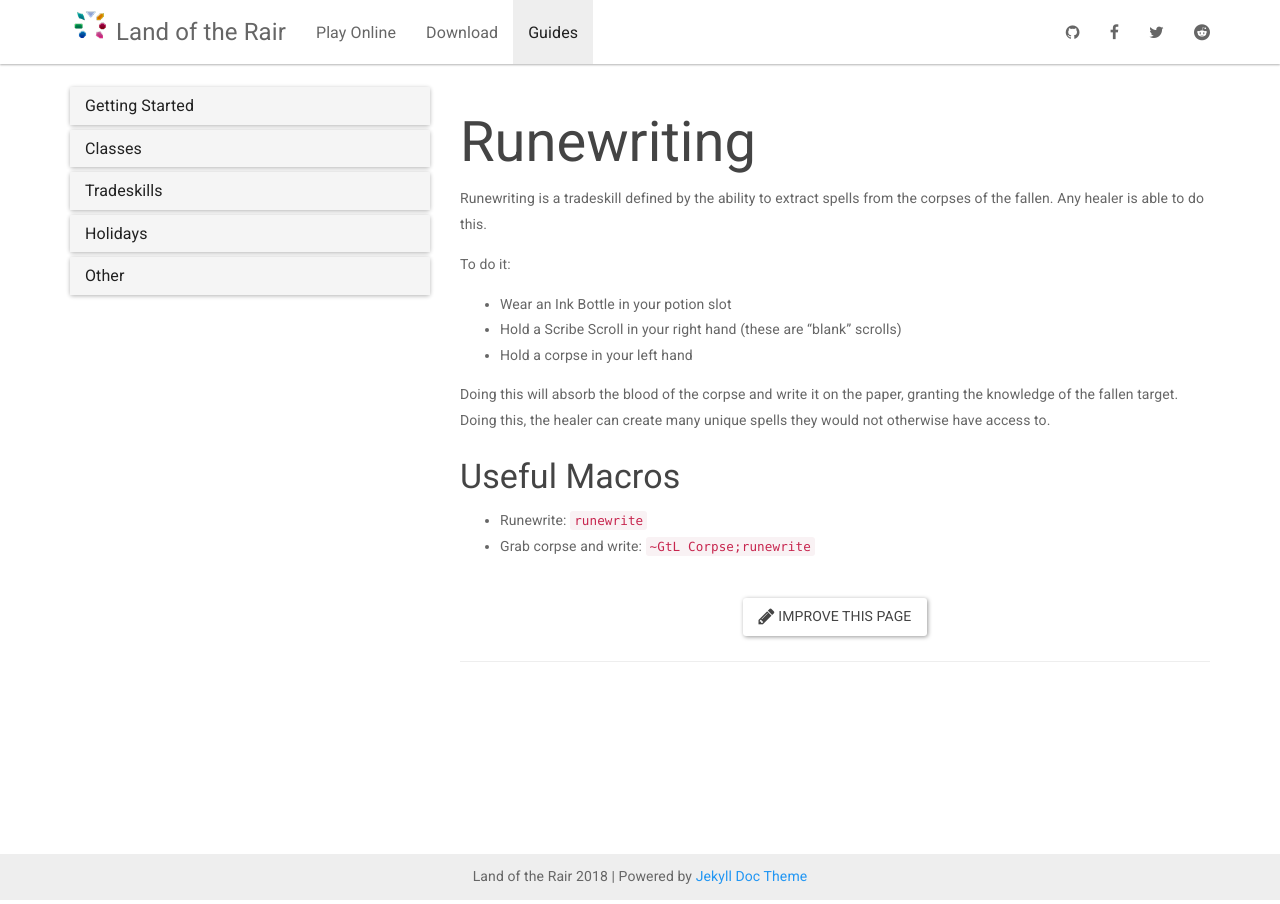
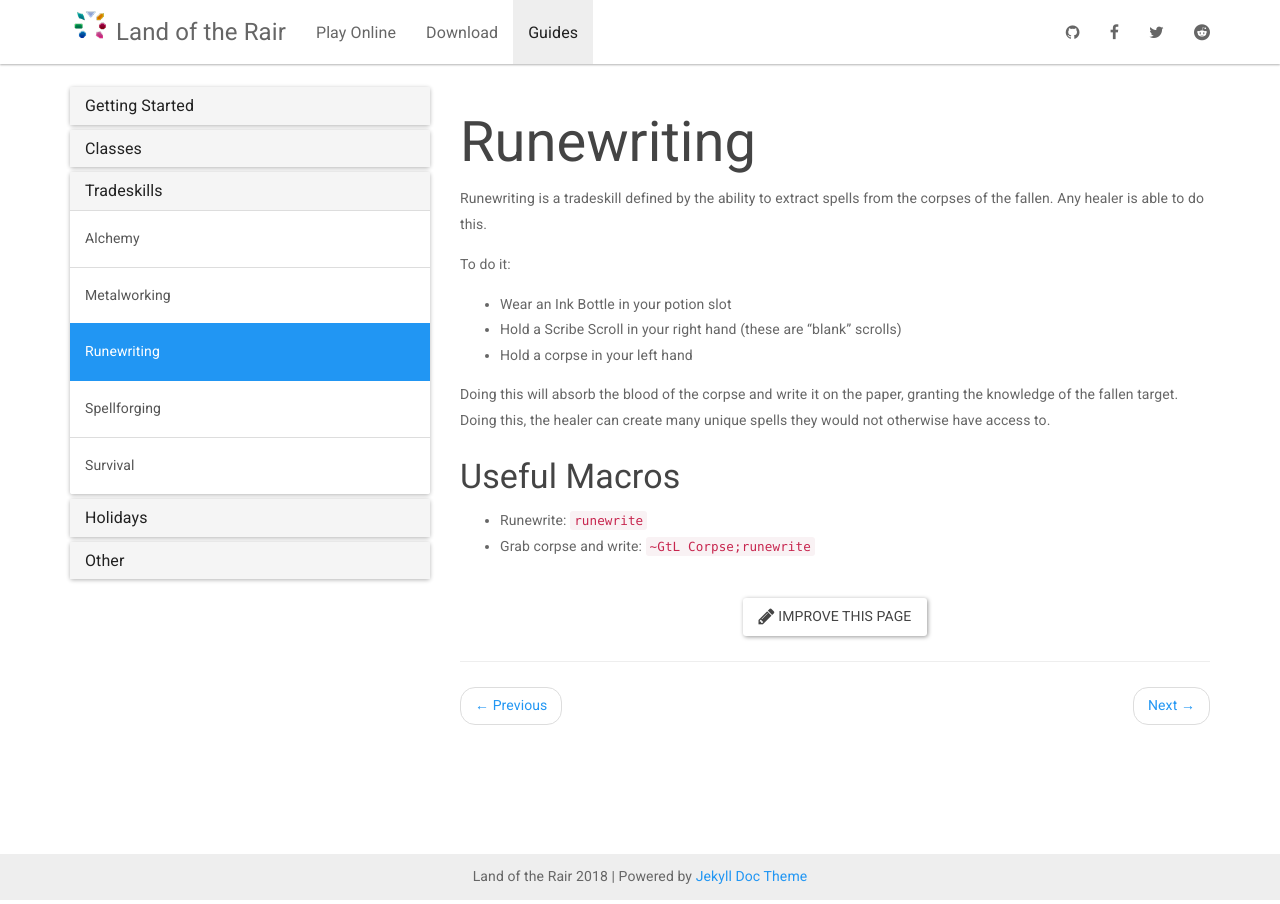
Before and after one commit to LandOfTheRair/landoftherair.github.io, a Jekyll site: the page built from _docs/tradeskills/runewriting.md, in a window 1280 px wide. Built offline with Jekyll 4.4.1, drawn with Linux system fonts in a browser that asks for light colours; nearby versions of some CDN libraries.

Commit message:
Update docs.yml

```diff
--- a/_data/docs.yml
+++ b/_data/docs.yml
@@ -20,6 +20,7 @@
   docs:
   - alchemy
   - metalworking
+  - runewriting
   - spellforging
   - survival
 
```
